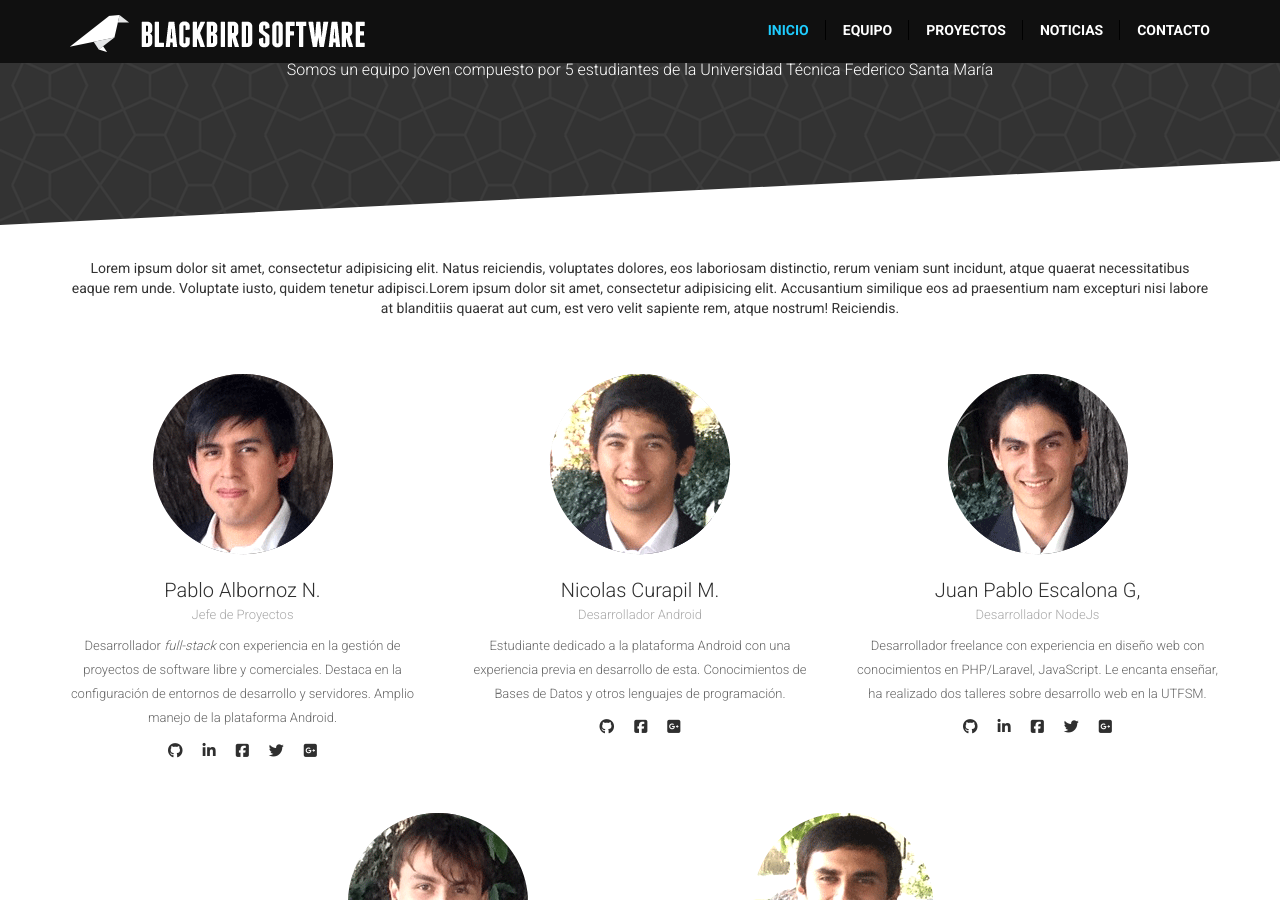
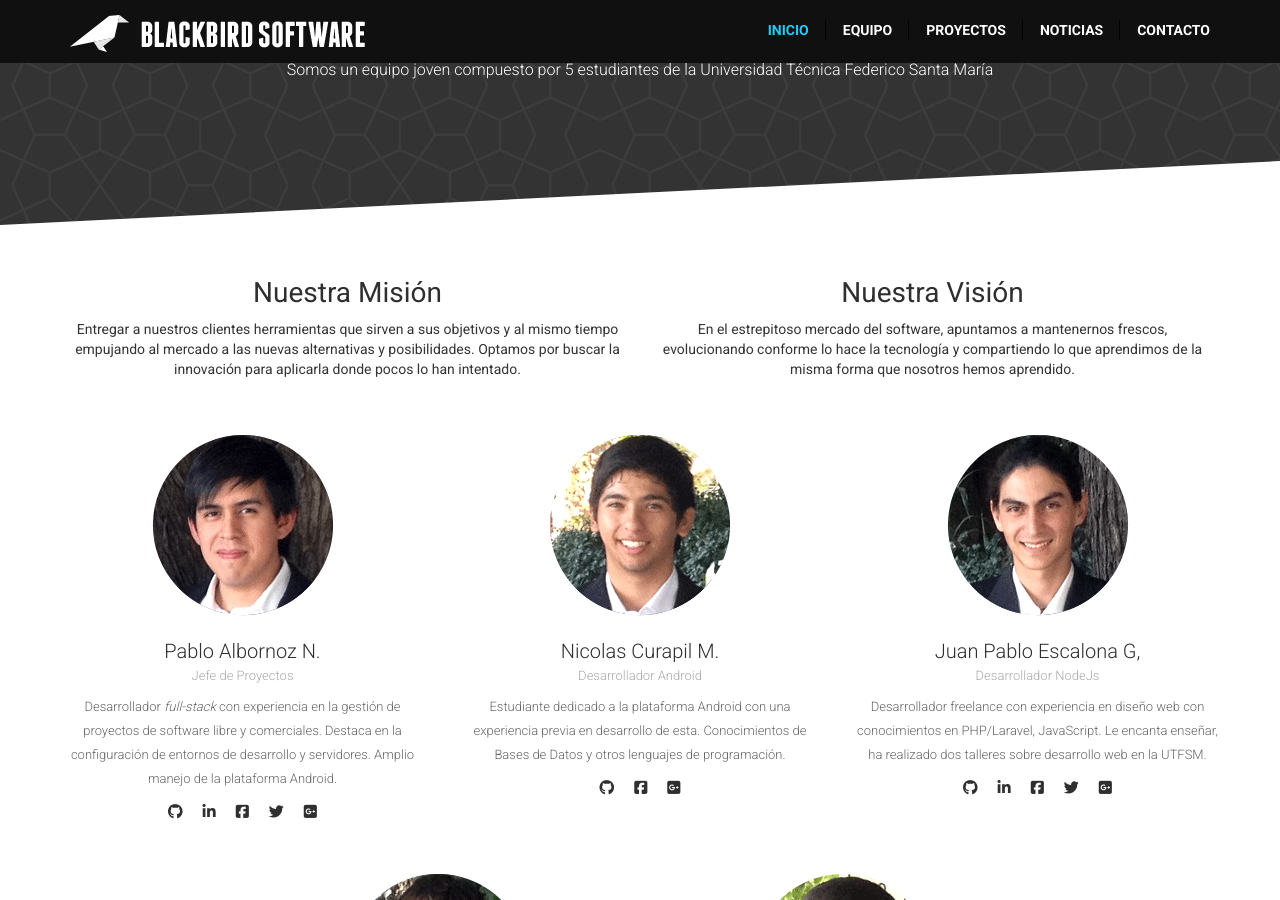
Before and after one commit to mammut/blackbirdsoftware-web, a Jekyll site: the page built from index.html, in a window 1280 px wide and 900 px high, scrolled down 710 px. Built offline with Jekyll 4.4.1, drawn with Linux system fonts in a browser that asks for light colours; nearby versions of some CDN libraries; library files that are not in the unit come from our copies.

Commit message:
Misión, visión y Reino Aritmético

```diff
--- a/_includes/home/about.html
+++ b/_includes/home/about.html
@@ -12,7 +12,7 @@
         <strong>Blackbird Software</strong> es una pre-empresa que se forma el año 2014 como parte del ramo de Ingeniería de Software en la Universidad Técnica Federico Santa María, para presentarse en la <a href="http://www.feriadesoftware.cl">XXII Feria de Software</a>.
       </p>
       <div class="row">
-        <div class="col-sm-4 col-md-offset-2">
+        <div class="col-sm-4">
           <a href="http://www.usm.cl/">
             <img src="{{ site.url }}/images/logo-usm.jpg" class="img-responsive" alt="Universidad Técnica Federico Santa María">
           </a>
@@ -22,6 +22,11 @@
             <img src="{{ site.url }}/images/inf-logo.jpg" class="img-responsive" alt="Departamento de Informática UTFSM">
           </a>
         </div>
+        <div class="col-sm-4">
+          <a href="http://www.feriadesoftware.cl/">
+            <img src="{{ site.url }}/images/logo-feria.png" class="img-responsive" alt="Departamento de Informática UTFSM">
+          </a>
+        </div>
       </div>
     </div>
   </div>
--- a/_includes/home/projects.html
+++ b/_includes/home/projects.html
@@ -31,7 +31,7 @@
         <div class="cBtn">
           <ul>
             <li class="buy">
-              <a href="#">
+              <a href="/reino">
                 <i class="fa fa-arrow-right"></i> Ir al sitio web del proyecto
               </a>
             </li>
--- a/_includes/home/team.html
+++ b/_includes/home/team.html
@@ -10,9 +10,16 @@
   </div>
   <div class="container">
     <div class="row">
-      <div class="col-md-12 wwa">
-        <p name="about">
-          Lorem ipsum dolor sit amet, consectetur adipisicing elit. Natus reiciendis, voluptates dolores, eos laboriosam distinctio, rerum veniam sunt incidunt, atque quaerat necessitatibus eaque rem unde. Voluptate iusto, quidem tenetur adipisci.Lorem ipsum dolor sit amet, consectetur adipisicing elit. Accusantium similique eos ad praesentium nam excepturi nisi labore at blanditiis quaerat aut cum, est vero velit sapiente rem, atque nostrum! Reiciendis.
+      <div class="col-md-6 wwa">
+        <h3>Nuestra Misión</h3>
+        <p name="mision">
+          Entregar a nuestros clientes herramientas que sirven a sus objetivos y al mismo tiempo empujando al mercado a las nuevas alternativas y posibilidades. Optamos por buscar la innovación para aplicarla donde pocos lo han intentado.
+        </p>
+      </div>
+      <div class="col-md-6 wwa">
+        <h3>Nuestra Visión</h3>
+        <p name="vision">
+          En el estrepitoso mercado del software, apuntamos a mantenernos frescos, evolucionando conforme lo hace la tecnología y compartiendo lo que aprendimos de la misma forma que nosotros hemos aprendido.
         </p>
       </div>
     </div>
```
Also changed, not shown: _layouts/reino.html (added, +36 -0 lines), css/reino.css (added, +82 -0 lines), reino/index.html (added, +53 -0 lines), images/archer.png (added), images/bg-ra.gif (added), images/logo-feria.png (added), images/warrior.png (added), images/wizard.png (added).
